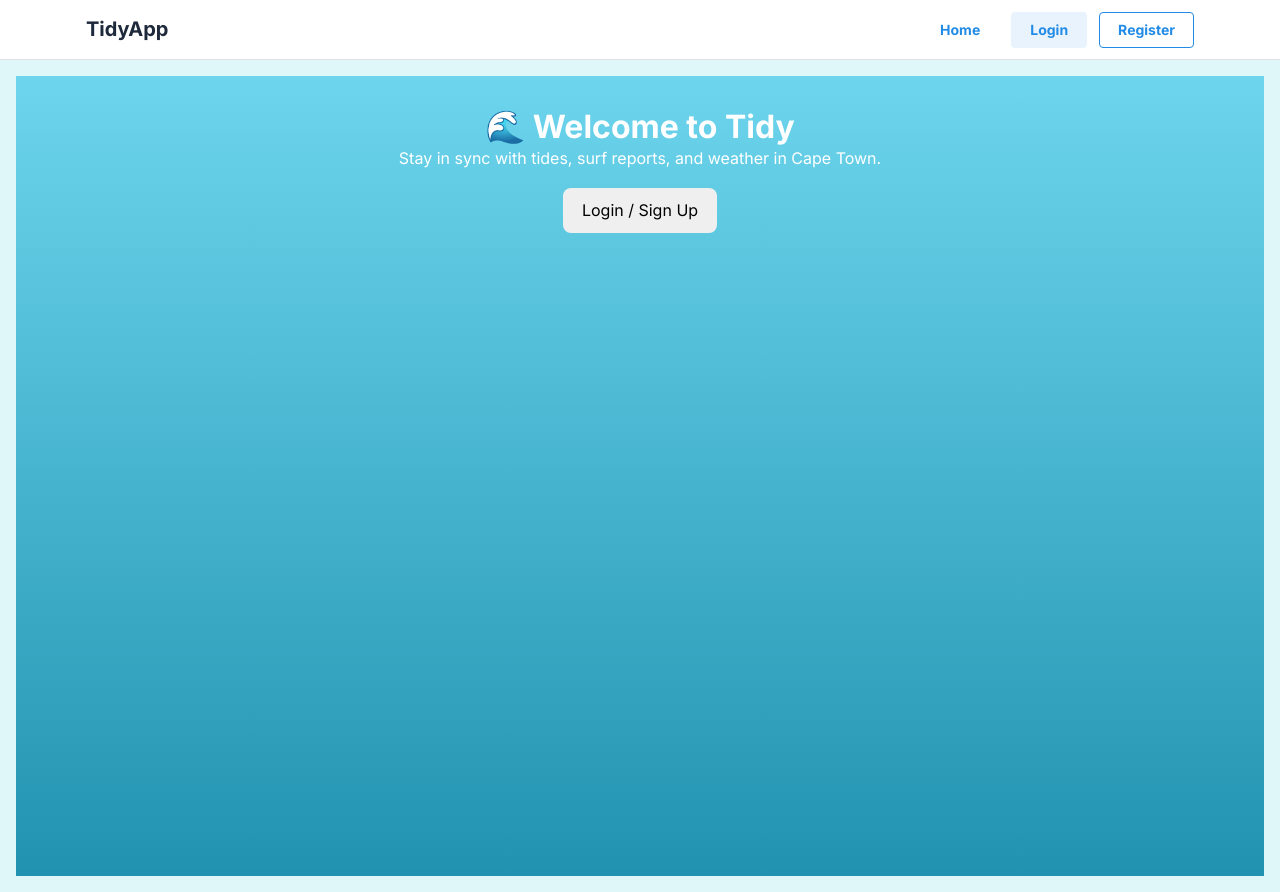
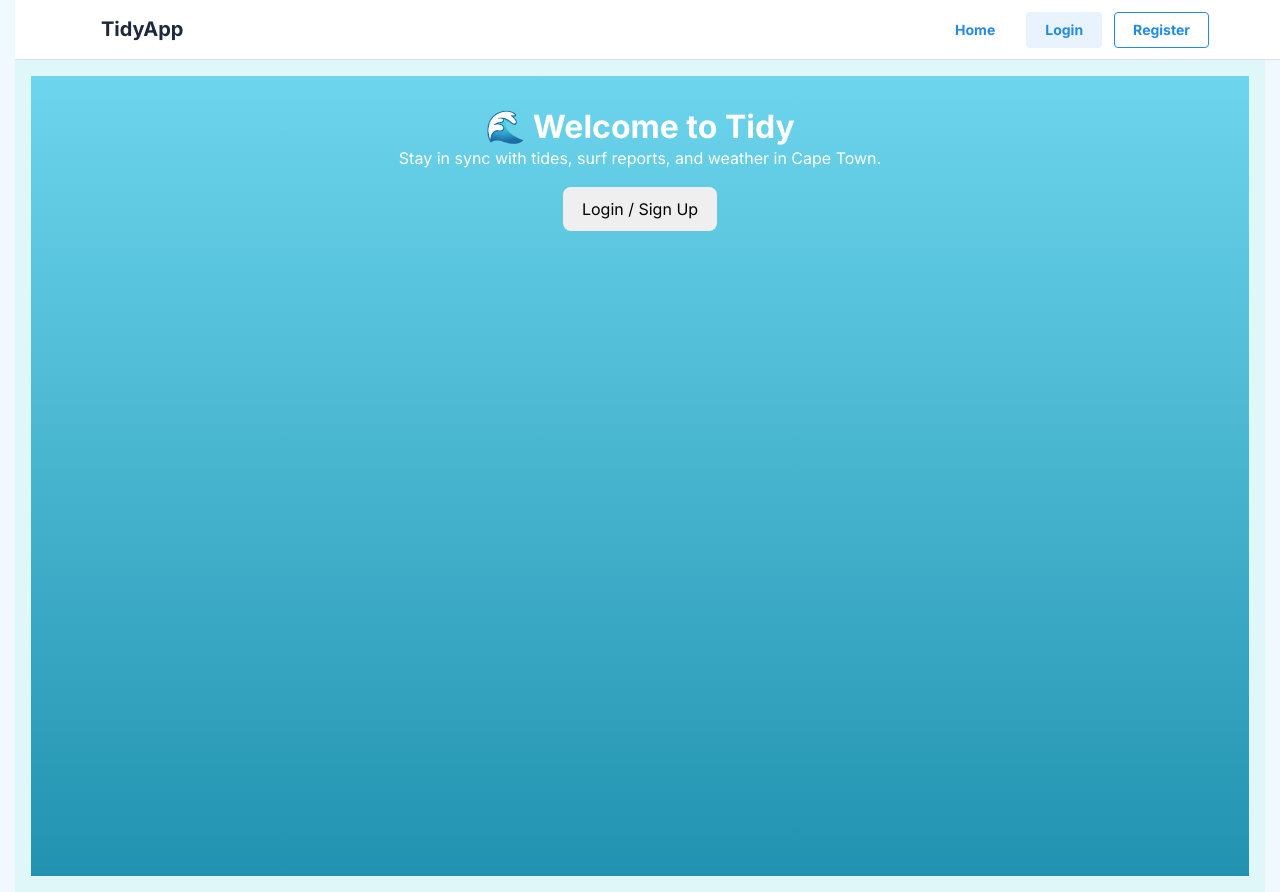
Before and after one commit to Dante-Q/tidyApp, a React (Vite) app in the folder frontend/: page / in a window 1280 px wide. Built offline with nearby package versions, Linux system fonts and the light colour scheme.

Commit message:
small fixes to header

```diff
--- a/frontend/src/components/AuthOverlayDrawer.jsx
+++ b/frontend/src/components/AuthOverlayDrawer.jsx
@@ -12,8 +12,6 @@ export default function AuthOverlayDrawer({ opened, onClose }) {
 
   console.log("AuthOverlayDrawer rendered:", { opened, mode }); // Debug log
 
-  // (mobile detection removed) overlay behavior is handled via global CSS
-  // apply a blur class to the app root so header/hero are blurred (portal content isn't affected)
   useEffect(() => {
     const root =
       typeof document !== "undefined" && document.getElementById("root");
@@ -60,6 +58,7 @@ export default function AuthOverlayDrawer({ opened, onClose }) {
           marginTop: "20px",
           padding: "24px",
           background: "white",
+          height: "100%",
         },
       })}
     >
--- a/frontend/src/index.css
+++ b/frontend/src/index.css
@@ -17,11 +17,10 @@ body {
   font-family: var(--font-sans);
   background-color: var(--color-bg);
   color: var(--color-text);
-  line-height: 1.6;
 }
 
-* {
-  box-sizing: border-box;
+html {
+  scrollbar-gutter: stable both-edges;
 }
 
 h1,
@@ -104,6 +103,11 @@ select:focus {
   color: var(--color-white);
   padding: 2rem;
   text-align: center;
+  position: relative;
+  z-index: 1;
+  transform: translateZ(
+    0
+  ); /* Prevents subpixel rendering issues during animations */
 }
 
 .hero-content {
@@ -165,10 +169,20 @@ select:focus {
   color: var(--color-white);
 }
 
+/* AppShell and main content positioning - prevent shift when Drawer opens */
+.mantine-AppShell-main {
+  position: relative;
+  width: 100%;
+  transform: translateZ(
+    0
+  ); /* Creates stacking context and prevents subpixel shifts */
+}
+
 /* Homepage wrapper */
 .homepage-wrapper {
   width: 100%;
   min-height: 100vh;
+  position: relative;
 }
 
 /* Toggle auth mode button */
@@ -208,11 +222,6 @@ footer {
   background-color: rgba(2, 6, 23, 0) !important;
   backdrop-filter: none !important;
   -webkit-backdrop-filter: none !important;
-  z-index: 9999 !important; /* keep overlay above header/layout */
-  /* overlay should still capture clicks (modal behavior) */
+  z-index: 9999 !important;
   pointer-events: auto !important;
 }
-
-/* If you prefer a subtle dim, use the following instead:
- .mantine-Drawer-overlay { background-color: rgba(2,6,23,0.12) !important; opacity: 1 !important; }
-*/
```
